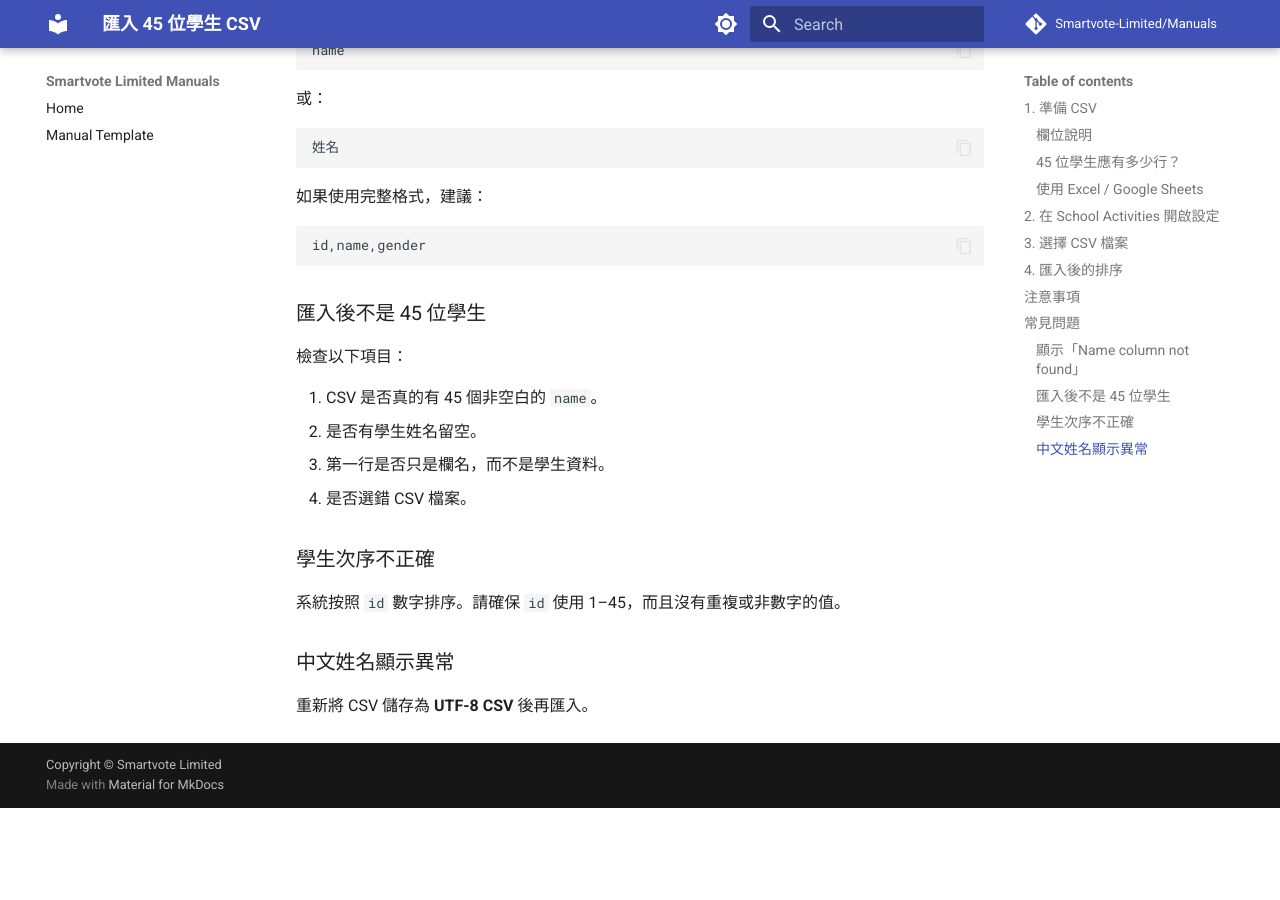
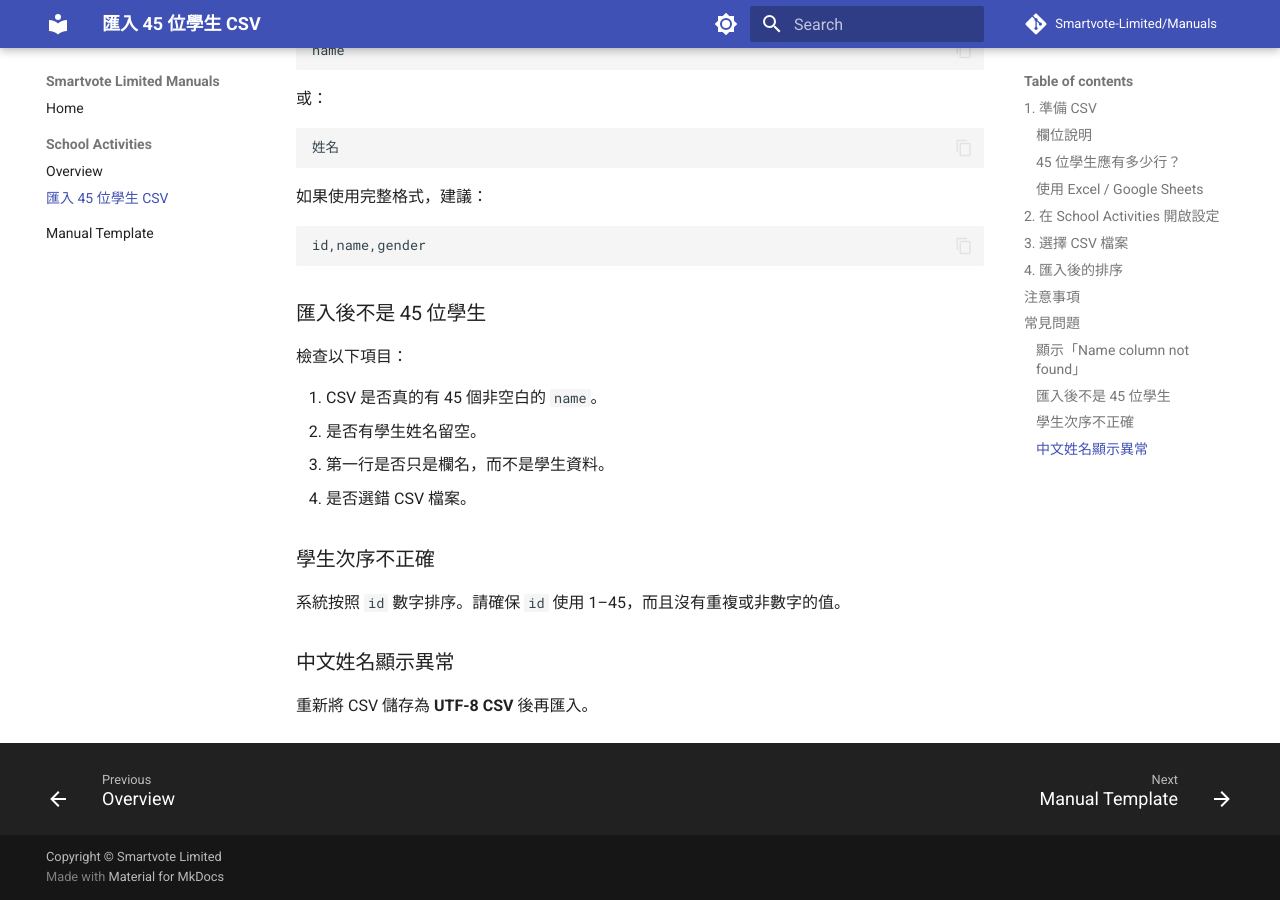
Before and after one commit to Smartvote-Limited/Manuals, an MkDocs documentation site: the page built from docs/school-activities/import-45-students-csv.md, in a window 1280 px wide and 900 px high, scrolled down 3020 px. Built offline with MkDocs 1.6.1 and Material for MkDocs 9.7.7, drawn with Linux system fonts in a browser that asks for light colours; comment, search, counter and statistics services are not loaded; before the commit the page ends 3828 px from its top, so only the background shows below that.

Commit message:
Add School Activities tutorial to navigation

```diff
--- a/mkdocs.yml
+++ b/mkdocs.yml
@@ -29,6 +29,9 @@ theme:
 
 nav:
   - Home: index.md
+  - School Activities:
+      - Overview: school-activities/index.md
+      - 匯入 45 位學生 CSV: school-activities/import-45-students-csv.md
   - Manual Template: templates/manual-template.md
 
 plugins:
```
